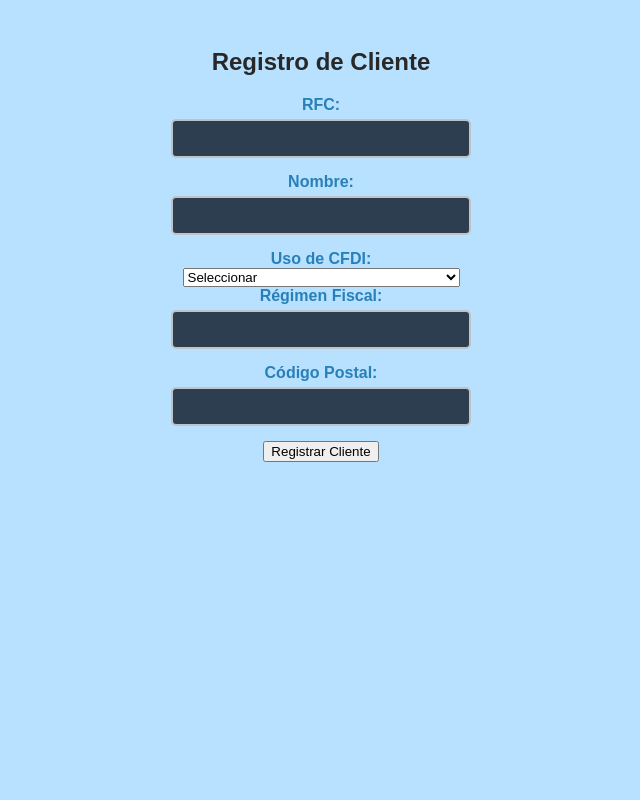
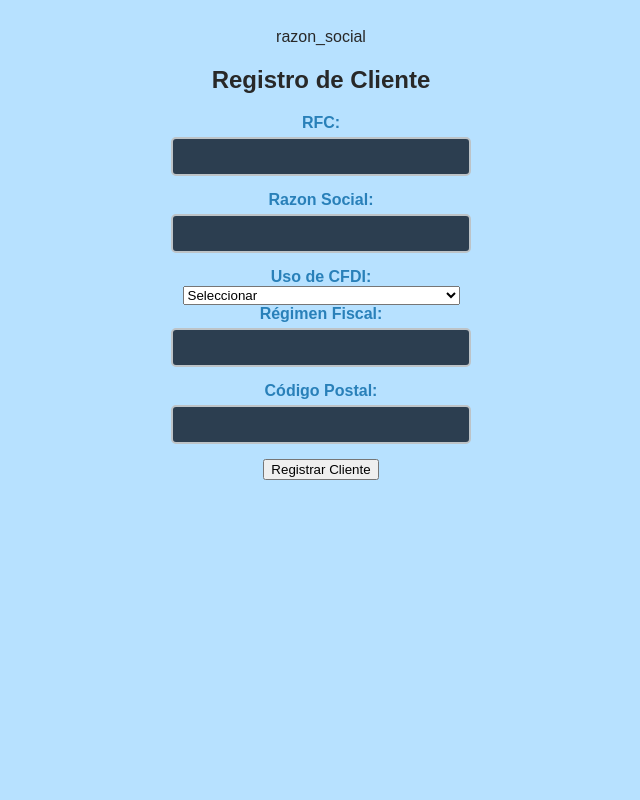
Before and after one commit to Cyrc3/estadias2, a Django app: page /registrar_clientes/ in a window 1280 px wide. Shown: the whole page, without its empty margins (319-959 px from the left). Run offline with Django 3.2, Linux system fonts and the light colour scheme.

Commit message:
No borres mierdas pato

```diff
--- a/estadias1/estadias1/templates/registro_cliente.html
+++ b/estadias1/estadias1/templates/registro_cliente.html
@@ -1,4 +1,4 @@
-<!--REGISTRAR CLIENTE-->
+razon_social<!--REGISTRAR CLIENTE-->
 <!DOCTYPE html>
 <html lang="es">
 <head>
@@ -15,8 +15,8 @@
             <label for="rfc">RFC:</label>
             <input type="text" id="rfc" name="rfc" required>
 
-            <label for="nombre">Nombre:</label>
-            <input type="text" id="nombre" name="nombre" required>
+            <label for="razon_social">Razon Social:</label>
+            <input type="text" id="razon_social" name="razon_social" required>
 
             <label for="uso_factura">Uso de CFDI:</label>
             <select id="uso_factura" name="uso_factura" required>
```
